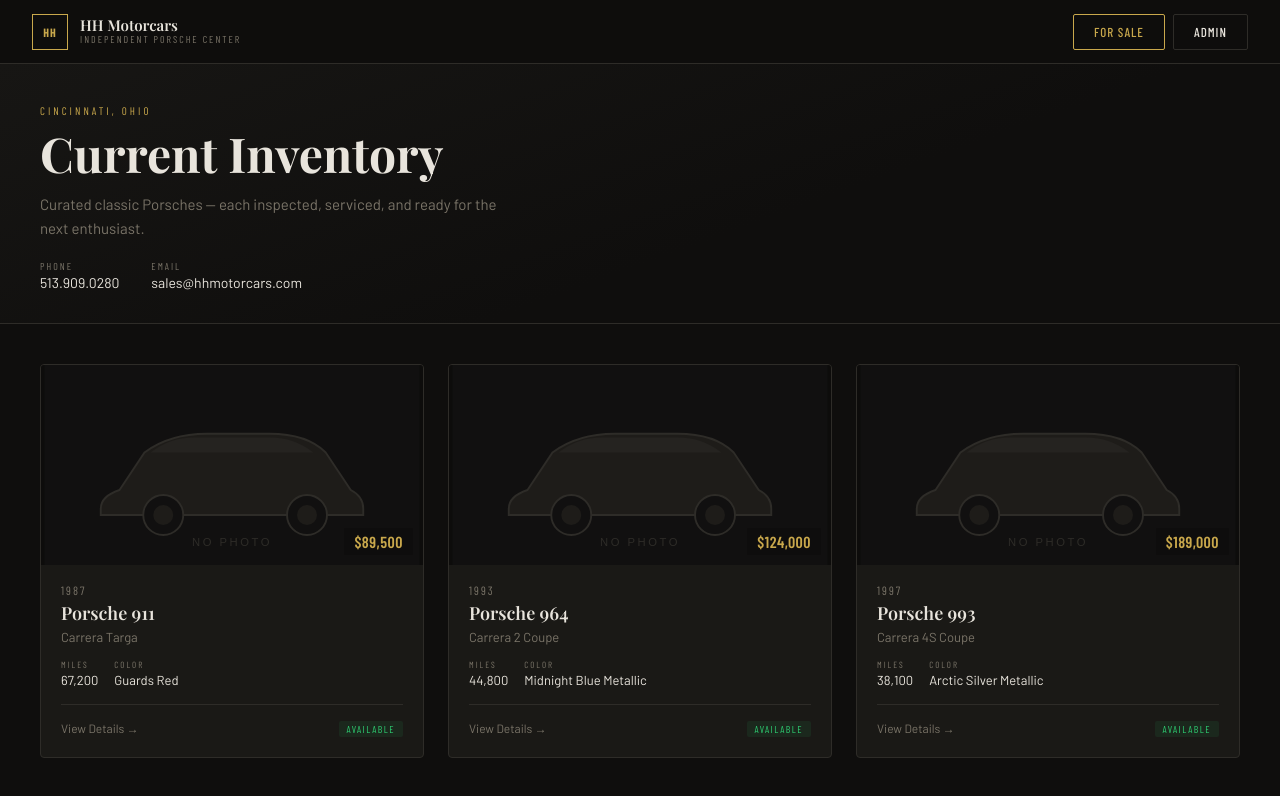
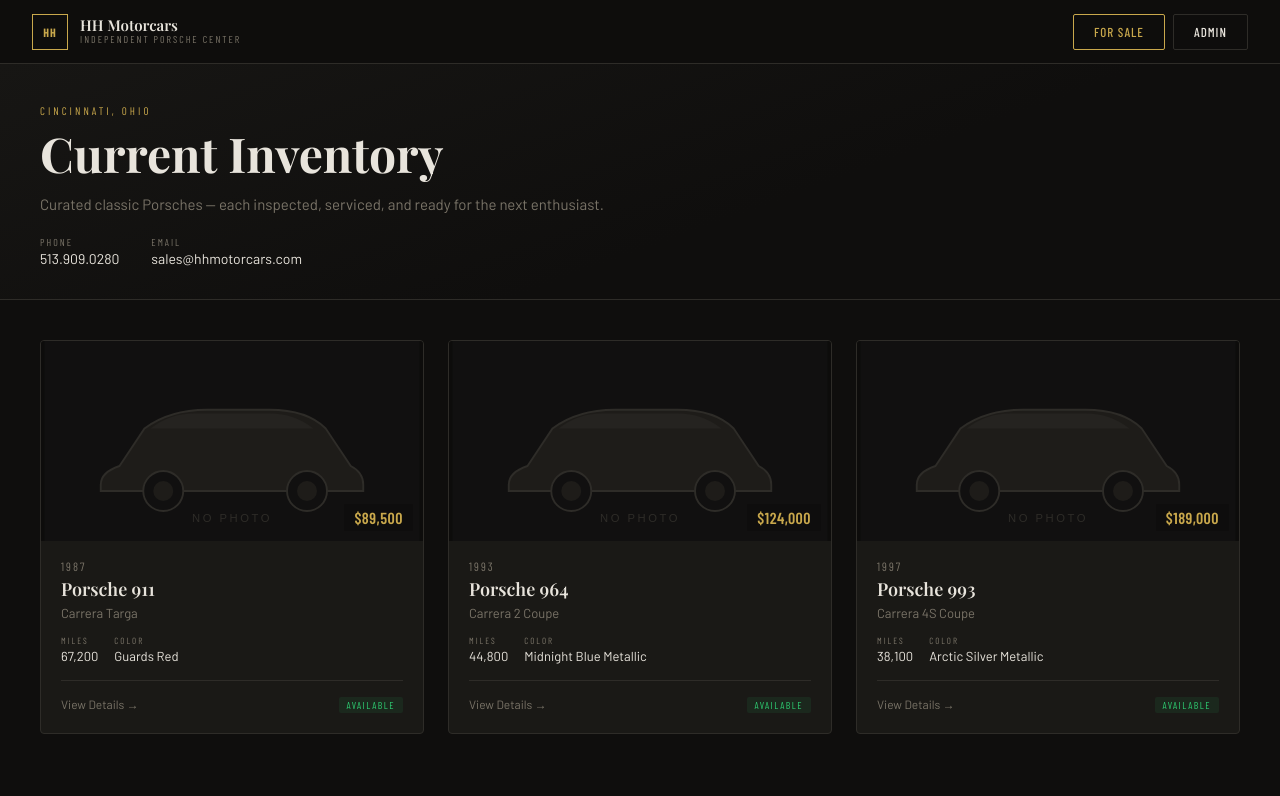
Before and after one commit to BenjaminWard-Python/hh-motorcars, a React (Vite) app: page / in a window 1280 px wide. Shown: the top 796 px of the page. Built offline with nearby package versions, Linux system fonts and the light colour scheme.

Commit message:
Fix hero section full width

```diff
--- a/src/App.jsx
+++ b/src/App.jsx
@@ -194,10 +194,11 @@
         borderBottom: `1px solid ${C.cardBorder}`,
         padding: "40px 40px 32px",
         background: `linear-gradient(160deg, #171614 0%, ${C.bg} 60%)`,
+        width: "100%",
       }}>
         <div style={{ fontFamily: "'Barlow Condensed'", fontSize: 11, letterSpacing: 3, textTransform: "uppercase", color: C.accent, marginBottom: 10 }}>Cincinnati, Ohio</div>
         <h1 style={{ fontFamily: "'Playfair Display'", fontSize: "clamp(28px, 4vw, 48px)", fontWeight: 700, lineHeight: 1.1, marginBottom: 12 }}>Current Inventory</h1>
-        <p style={{ color: C.muted, fontSize: 15, maxWidth: 480, lineHeight: 1.6 }}>
+        <p style={{ color: C.muted, fontSize: 15, lineHeight: 1.6 }}>
           Curated classic Porsches — each inspected, serviced, and ready for the next enthusiast.
         </p>
         <div style={{ marginTop: 20, display: "flex", gap: 32 }}>
```
